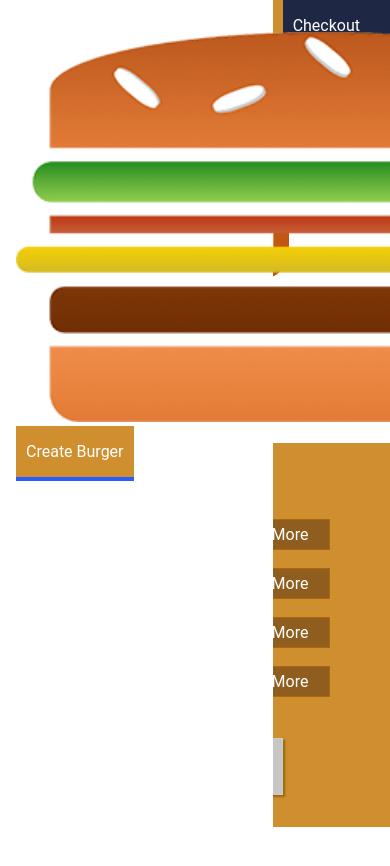
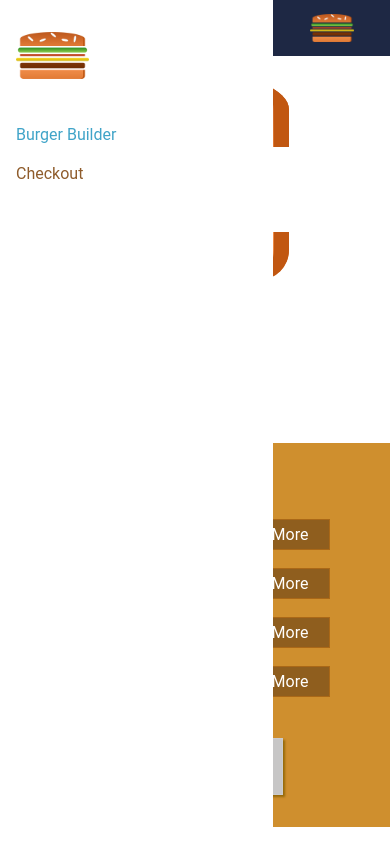
Before and after one commit to web-ethno4ka/my-app, a React (Create React App) app: page / in a window 390 px wide. Shown: the top 866 px of the page. Built offline with nearby package versions, Linux system fonts and the light colour scheme.

Commit message:
Adding Responsive adjustments

```diff
--- a/src/components/Logo/Logo.css
+++ b/src/components/Logo/Logo.css
@@ -2,7 +2,8 @@
   /* background-color: white; */
   display: inline-flex;
   align-items: center;
-  height: 50%;
+  height: 100%;
+  box-sizing: border-box;
 }
 
 .Logo img {
--- a/src/components/Logo/Logo.js
+++ b/src/components/Logo/Logo.js
@@ -3,9 +3,8 @@ import burgerLogo from '../../assets/images/burger-logo.png';
 import './Logo.css';
 
 const logo = (props) => (
-  <div className={'Logo'}>
+  <div className={'Logo'} style={{height: props.height}}>
     <img src={burgerLogo} alt="Burger Builder logo"/>
-    <p>Burger Builder</p>
   </div>
 );
 
--- a/src/components/Navigation/NavigationItems/NavigationItem/NavigationItem.css
+++ b/src/components/Navigation/NavigationItems/NavigationItem/NavigationItem.css
@@ -1,19 +1,38 @@
+.NavigationItem {
+  margin: 10px 0;
+  box-sizing: border-box;
+  display: block;
+  width: 100%;
+}
+
+.NavigationItem a {
+  color: #8F5C2C;
+  text-decoration: none;
+  width: 100%;
+  box-sizing: border-box;
+  display: block;
+}
+
+.NavigationItem a:hover,
+.NavigationItem a:active,
+.NavigationItem a.active {
+  color: #40a4c8;
+}
+
+@media (min-width: 500px) {
   .NavigationItem {
     margin: 0;
-  box-sizing: border-box;
     display: flex;
     height: 100%;
+    width: auto;
     align-items: center;
   }
 
   .NavigationItem a {
     color: white;
-  text-decoration: none;
     height: 100%;
     padding: 16px 10px;
     border-bottom: 4px solid transparent;
-  box-sizing: border-box;
-  display: block;
   }
 
   .NavigationItem a:hover,
@@ -23,3 +42,4 @@
     border-bottom: 4px solid rgb(36, 95, 255);
     color: white;
   }
+}
--- a/src/components/Navigation/NavigationItems/NavigationItems.css
+++ b/src/components/Navigation/NavigationItems/NavigationItems.css
@@ -3,6 +3,13 @@
   padding: 0;
   list-style: none;
   display: flex;
+  flex-flow: column;
   align-items: center;
   height: 100%;
 }
+
+@media (min-width: 500px) {
+  .NavigationItems {
+    flex-flow: row;
+  }
+}
--- a/src/components/Navigation/NavigationItems/NavigationItems.js
+++ b/src/components/Navigation/NavigationItems/NavigationItems.js
@@ -4,7 +4,7 @@ import NavigationItem from './NavigationItem/NavigationItem';
 
 const navigationItems = () => (
   <ul className={'NavigationItems'}>
-    <NavigationItem link="/" active>Create Burger</NavigationItem>
+    <NavigationItem link="/" active>Burger Builder</NavigationItem>
     <NavigationItem link="/">Checkout</NavigationItem>
   </ul>
 );
--- a/src/components/Navigation/SideDrawer/SideDrawer.css
+++ b/src/components/Navigation/SideDrawer/SideDrawer.css
@@ -25,3 +25,7 @@
 .Close {
   transform: translateX(-100%);
 }
+
+.Navigation {
+  margin-top: 2rem;
+}
--- a/src/components/Navigation/SideDrawer/SideDrawer.js
+++ b/src/components/Navigation/SideDrawer/SideDrawer.js
@@ -6,8 +6,8 @@ import './SideDrawer.css';
 const sideDrawer = (props) => {
   return (
     <div className={'SideDrawer'}>
-      <Logo />
-      <nav>
+      <Logo height="6%" />
+      <nav className={'Navigation'}>
         <NavigationItems />
       </nav>
     </div>
--- a/src/components/Navigation/Toolbar/Toolbar.css
+++ b/src/components/Navigation/Toolbar/Toolbar.css
@@ -17,3 +17,10 @@
 .Toolbar nav {
   height: 100%;
 }
+
+/* helper-class */
+@media (max-width: 499px) {
+  .DesktopOnly {
+    display: none;
+  }
+}
--- a/src/components/Navigation/Toolbar/Toolbar.js
+++ b/src/components/Navigation/Toolbar/Toolbar.js
@@ -5,10 +5,9 @@ import NavigationItems from '../NavigationItems/NavigationItems';
 
 const toolbar = (props) => (
   <header className={'Toolbar'}>
-    <Logo />
     <div>Menu</div>
-
-    <nav>
+      <Logo height="50%" />
+    <nav className={'DesktopOnly'}>
         <NavigationItems />
     </nav>
   </header>
```
Lines whose indentation alone changed are shown as unchanged.
